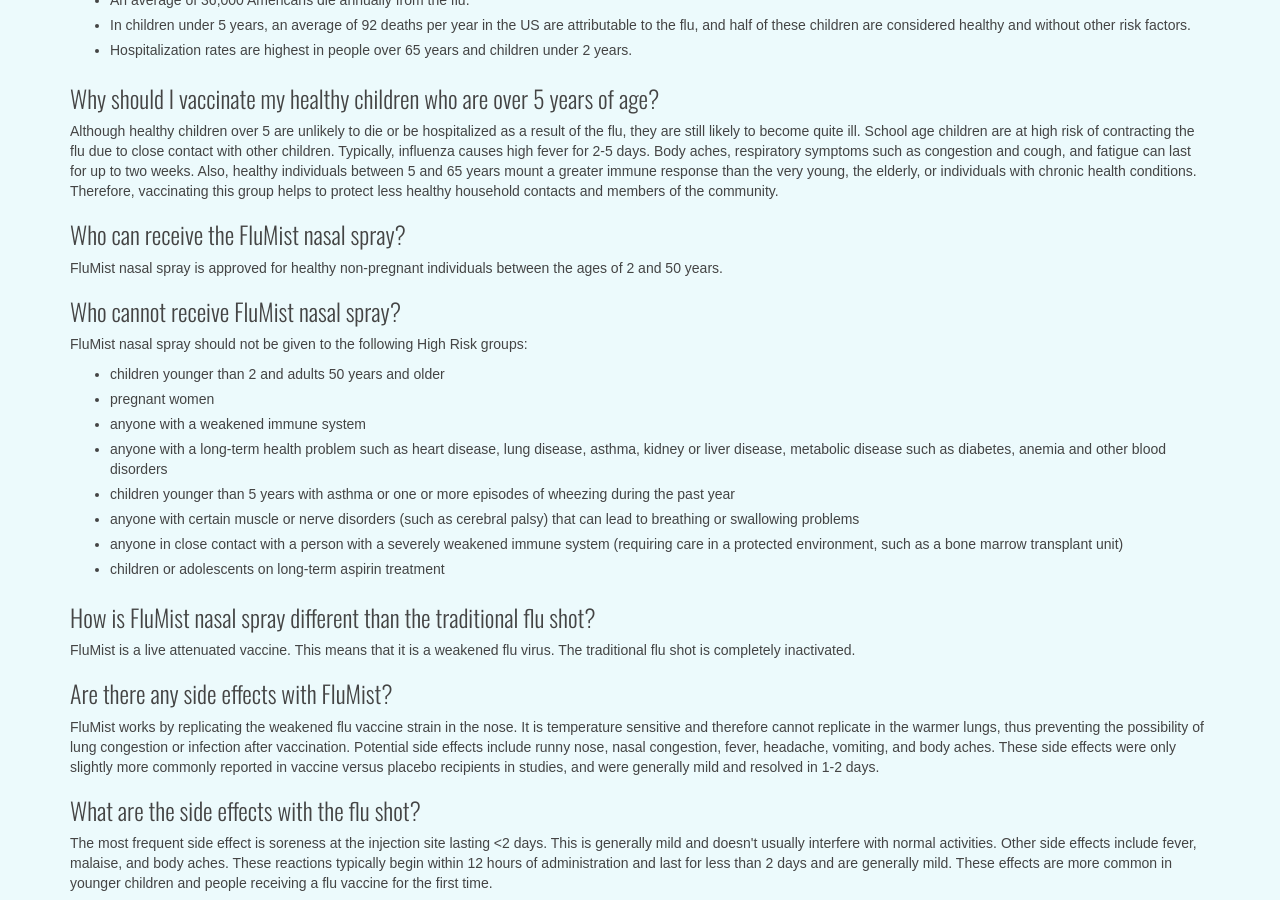
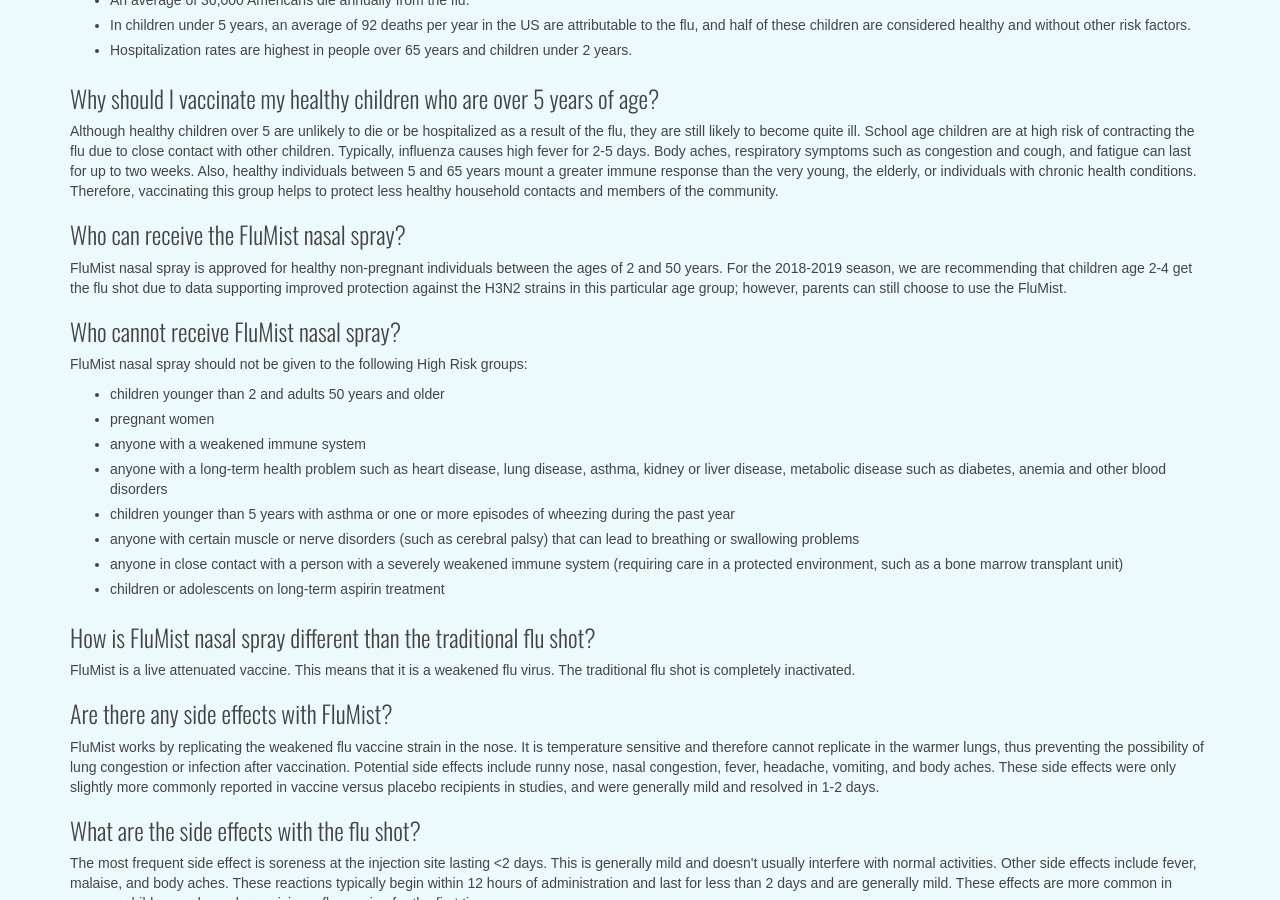
Before and after one commit to chpweb/web, a Jekyll site: the page built from health_info/influenza-vaccination.html, in a window 1280 px wide and 900 px high, scrolled down 919 px. Built offline with Jekyll 4.4.1, drawn with Linux system fonts in a browser that asks for light colours; some web fonts are replaced; comment, search, counter and statistics services are not loaded.

Commit message:
Update influenza-vaccination.html

```diff
--- a/health_info/influenza-vaccination.html
+++ b/health_info/influenza-vaccination.html
@@ -51,7 +51,7 @@
       <p>Although healthy children over 5 are unlikely to die or be hospitalized as a result of the flu, they are still likely to become quite ill.  School age children are at high risk of contracting the flu due to close contact with other children.  Typically, influenza causes high fever for 2-5 days.  Body aches, respiratory symptoms such as congestion and cough, and fatigue can last for up to two weeks.  Also, healthy individuals between 5 and 65 years mount a greater immune response than the very young, the elderly, or individuals with chronic health conditions.  Therefore, vaccinating this group helps to protect less healthy household contacts and members of the community.</p>
 
       <h3>Who can receive the FluMist nasal spray?</h3>
-      <p>FluMist nasal spray is approved for healthy non-pregnant individuals between the ages of 2 and 50 years.</p>
+      <p>FluMist nasal spray is approved for healthy non-pregnant individuals between the ages of 2 and 50 years.  For the 2018-2019 season, we are recommending that children age 2-4 get the flu shot due to data supporting improved protection against the H3N2 strains in this particular age group; however, parents can still choose to use the FluMist.</p>
 
       <h3 id="flu-list">Who cannot receive FluMist nasal spray?</h3>
       <p>FluMist nasal spray should not be given to the following High Risk groups:
```
